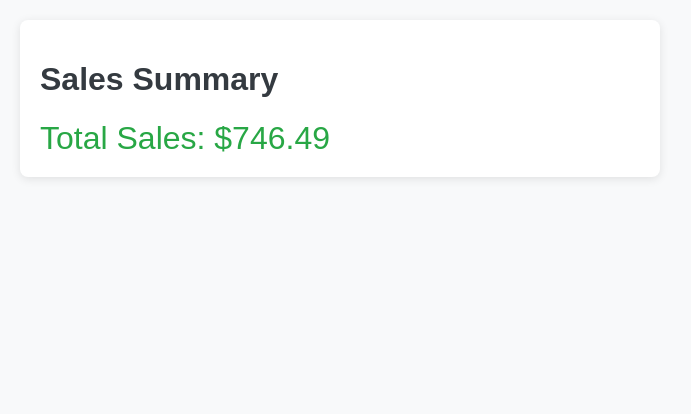
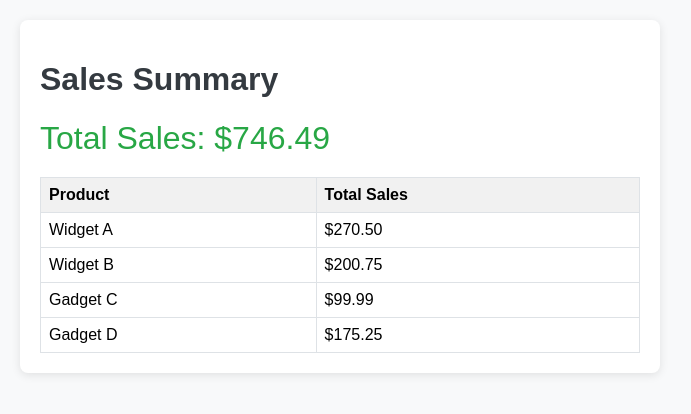
Before and after one commit to 22f3001607/sum-of-sales, a plain HTML site: page index.html in a window 1280 px wide. Shown: the whole page, without its empty margins (0-691 px from the left). Drawn offline with Linux system fonts and the light colour scheme.

Commit message:
Auto update from round

```diff
--- a/index.html
+++ b/index.html
@@ -3,7 +3,7 @@
 <head>
     <meta charset="UTF-8">
     <meta name="viewport" content="width=device-width, initial-scale=1.0">
-    <title>Sales Summary 12345</title>
+    <title>sum-of-sales</title>
     <style>
         body {
             font-family: Arial, sans-serif;
@@ -26,12 +26,34 @@
             border-radius: 8px;
             box-shadow: 0 2px 10px rgba(0, 0, 0, 0.1);
         }
+        table {
+            width: 100%;
+            border-collapse: collapse;
+            margin-top: 20px;
+        }
+        th, td {
+            border: 1px solid #dee2e6;
+            padding: 8px;
+            text-align: left;
+        }
+        th {
+            background-color: #f1f1f1;
+        }
     </style>
 </head>
 <body>
     <div class="container">
         <h1>Sales Summary</h1>
         <div id="total-sales">Total Sales: $0</div>
+        <table id="product-sales">
+            <thead>
+                <tr>
+                    <th>Product</th>
+                    <th>Total Sales</th>
+                </tr>
+            </thead>
+            <tbody></tbody>
+        </table>
     </div>
     <script>
         async function fetchData() {
@@ -39,18 +61,28 @@
             const data = await response.text();
             const rows = data.split('\n').slice(1); // Skip header row
             let totalSales = 0;
+            const productSales = {};
 
             rows.forEach(row => {
                 const columns = row.split(',');
                 if (columns.length > 1) {
+                    const product = columns[0].trim();
                     const sales = parseFloat(columns[1]);
                     if (!isNaN(sales)) {
                         totalSales += sales;
+                        productSales[product] = (productSales[product] || 0) + sales;
                     }
                 }
             });
 
             document.getElementById('total-sales').textContent = 'Total Sales: $' + totalSales.toFixed(2);
+
+            const tbody = document.querySelector('#product-sales tbody');
+            for (const product in productSales) {
+                const tr = document.createElement('tr');
+                tr.innerHTML = `<td>${product}</td><td>$${productSales[product].toFixed(2)}</td>`;
+                tbody.appendChild(tr);
+            }
         }
 
         fetchData();
```
Also changed, not shown: 1 other file.
